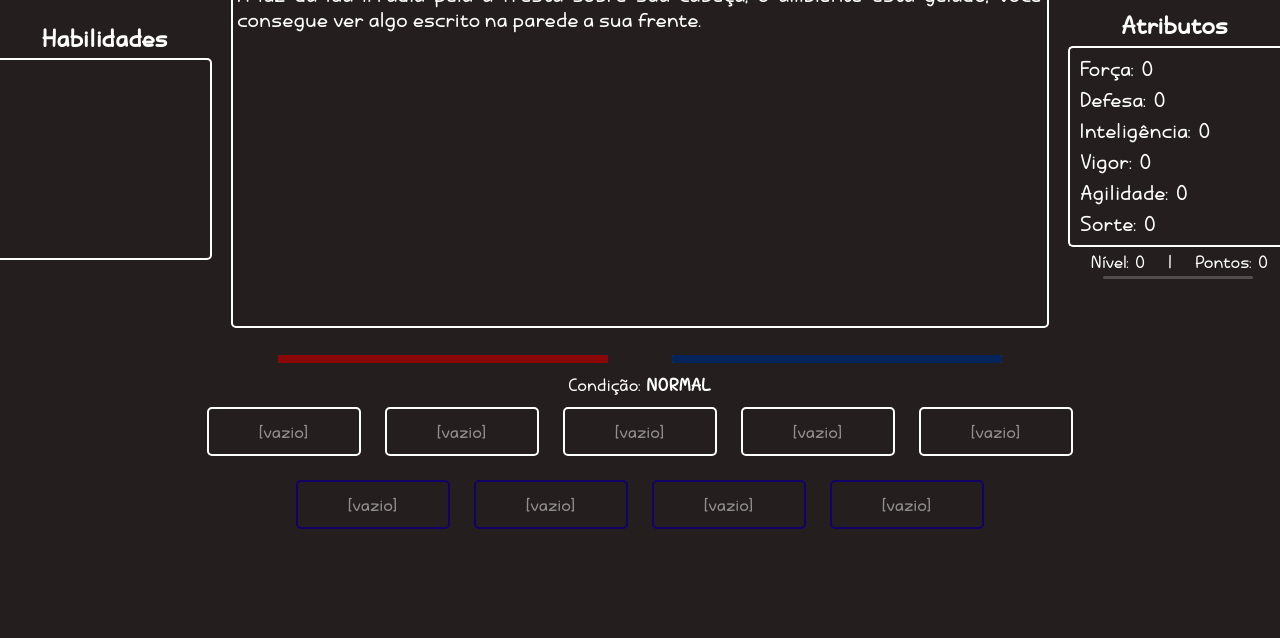
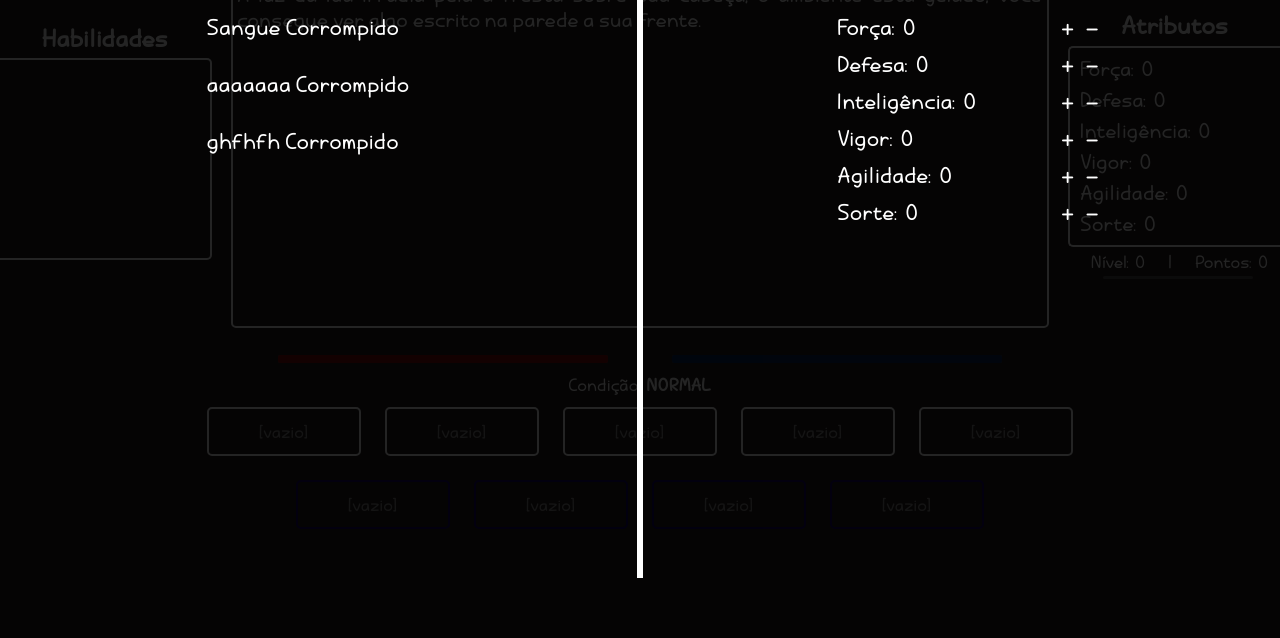
Before and after one commit to htmathl/joguinhodeRPG, a plain HTML site: page joguinho.html in a window 1280 px wide. Shown: the part 162-800 px from the top of the page. Drawn offline with Linux system fonts and the light colour scheme.

Commit message:
aprimorar tela de subir de nível

```diff
--- a/joguinho.css
+++ b/joguinho.css
@@ -448,7 +448,7 @@ button:disabled > span {
 }
 
 #blur {
-  position: absolute;
+  position: fixed;
   display: flex;
   z-index: 2;
   top: 0%;
@@ -458,6 +458,7 @@ button:disabled > span {
   justify-content: center;
   flex-wrap: wrap;
   align-content: flex-start;
+
 }
 
 #tituloNiv {
@@ -472,17 +473,53 @@ button:disabled > span {
 #telaUps {
   width: 100%;
   display: flex;
-  flex-direction: row;
   justify-content: space-around;
   opacity: 0;
   transition: all 0.2s linear;
   position: fixed;
 }
 
-#upHabilidades {
-  min-width: 500px;
+#upHabilidades, #upAtributos {
+  min-width: 45vw;
+  display: flex;
+  flex-direction: column;
+  align-items: center;
 }
 
-#tituloHb {
+#tituloHb, #tituloAt {
   margin-top: 0;
+  margin-bottom: 30px;
+  font-size: 40px;
 }
+
+#listaHB, #listaAt {
+  display: flex;
+  flex-direction: column;
+  align-items: flex-start;
+  font-size: 23px;
+}
+
+input[type=checkbox] {
+  display: none;
+}
+
+label {
+  cursor: pointer;
+}
+
+#listaHB > div {
+  margin-bottom: 30px;
+}
+
+#listaAt > div > div {
+  padding-left: 80px;
+}
+
+#listaAt > div > div > button {
+  margin: 0;
+}
+
+#linha {
+  border-left: 6px solid white;
+  height: 80vh;
+}
--- a/joguinho.js
+++ b/joguinho.js
@@ -1769,6 +1769,7 @@ let maaaaaaaaaaaaaa = 1;
 let habilidadess = [
     {
         id: 1,
+        idHTML: 'sangueCorrompido',
         nome: 'Sangue Corrompido',
         efeito: () => {
             console.log('miau');
@@ -1776,6 +1777,7 @@ let habilidadess = [
     },
     {
         id: 2,
+        idHTML: 'sangueCorrompido2',
         nome: 'aaaaaaa Corrompido',
         efeito: () => {
             console.log('miau');
@@ -1783,6 +1785,7 @@ let habilidadess = [
     },
     {
         id: 3,
+        idHTML: 'sangueCorrompido3',
         nome: 'ghfhfh Corrompido',
         efeito: () => {
             console.log('miau');
@@ -1810,28 +1813,66 @@ function upgradeAtributos() {
     let upHabilidades = document.createElement('div');
     upHabilidades.setAttribute('id', 'upHabilidades');
     let tituloHb = document.createElement('h3');
-    tituloHb.setAttribute('id', 'upHabilidades');
+    tituloHb.setAttribute('id', 'tituloHb');
     tituloHb.innerText = 'Habilidades:';
     upHabilidades.appendChild(tituloHb);
-    let buttonHbs = document.createElement('ul');
+    let divListaHB = document.createElement('div');
+    divListaHB.setAttribute('id', 'listaHB');
     habilidadess.forEach(k => {
-        let liHbs = document.createElement('li');
-        liHbs.innerText = k.nome;
-        buttonHbs.appendChild(liHbs);
+        let divChecks = document.createElement('div');
+        let listaHB = document.createElement('input');
+        listaHB.setAttribute('type', 'checkbox');
+        let labelHB = document.createElement('label');
+        listaHB.setAttribute('id', k.idHTML);
+        labelHB.setAttribute('for', k.idHTML);
+        labelHB.innerText = k.nome;
+        labelHB.addEventListener('click', () => {
+            setTimeout(() => {
+                if(listaHB.checked) {
+                    labelHB.style.color = 'red';
+                } else {
+                    labelHB.style.color = 'white';
+                }
+            }, 1);
+        });
+        divChecks.appendChild(listaHB);
+        divChecks.appendChild(labelHB);
+        divListaHB.appendChild(divChecks);
     });
-    upHabilidades.appendChild(buttonHbs);
+    upHabilidades.appendChild(divListaHB);
     let linha = document.createElement('div');
-    linha.style.borderLeft = '6px solid white';
-    linha.style.height = '500px';
-    let atributos = document.createElement('div');
-    atributos.style.minWidth = '500px';
+    linha.setAttribute('id', 'linha');
+    let upAtributos = document.createElement('div');
+    upAtributos.setAttribute('id', 'upAtributos');
     let tituloAt = document.createElement('h3');
-    tituloAt.style.marginTop = '0';
+    tituloAt.setAttribute('id', 'tituloAt');
     tituloAt.innerText = 'Atributos:';
-    atributos.appendChild(tituloAt);
+    upAtributos.appendChild(tituloAt);
+    let listaAt = document.createElement('div');
+    listaAt.setAttribute('id', 'listaAt');
+    const atri = document.querySelectorAll('.atributos');
+    atri.forEach(e => {
+        const div = document.createElement('div');
+        div.style.display = 'flex';
+        div.style.width = '100%';
+        div.style.justifyContent = 'space-between';
+        const divBtns = document.createElement('div');
+        let btnMais = document.createElement('button');
+        btnMais.setAttribute('id', `mais${e.innerText.split(':')[0]}`);
+        btnMais.innerText = '+';
+        let btnMenos = document.createElement('button');
+        btnMenos.setAttribute('id', `menos${e.innerText.split(':')[0]}`);
+        btnMenos.innerText = '-';
+        div.append(e.innerText);
+        divBtns.appendChild(btnMais);
+        divBtns.appendChild(btnMenos);
+        div.appendChild(divBtns);
+        listaAt.appendChild(div);
+    });
+    upAtributos.appendChild(listaAt);
     telaUps.appendChild(upHabilidades);
     telaUps.appendChild(linha);
-    telaUps.appendChild(atributos);
+    telaUps.appendChild(upAtributos);
     blur.appendChild(telaUps);
     setTimeout(() => {
         telaUps.style.position = 'static';
@@ -1839,4 +1880,4 @@ function upgradeAtributos() {
     }, 2000);
 }
 
-// upgradeAtributos();
+upgradeAtributos();
```
